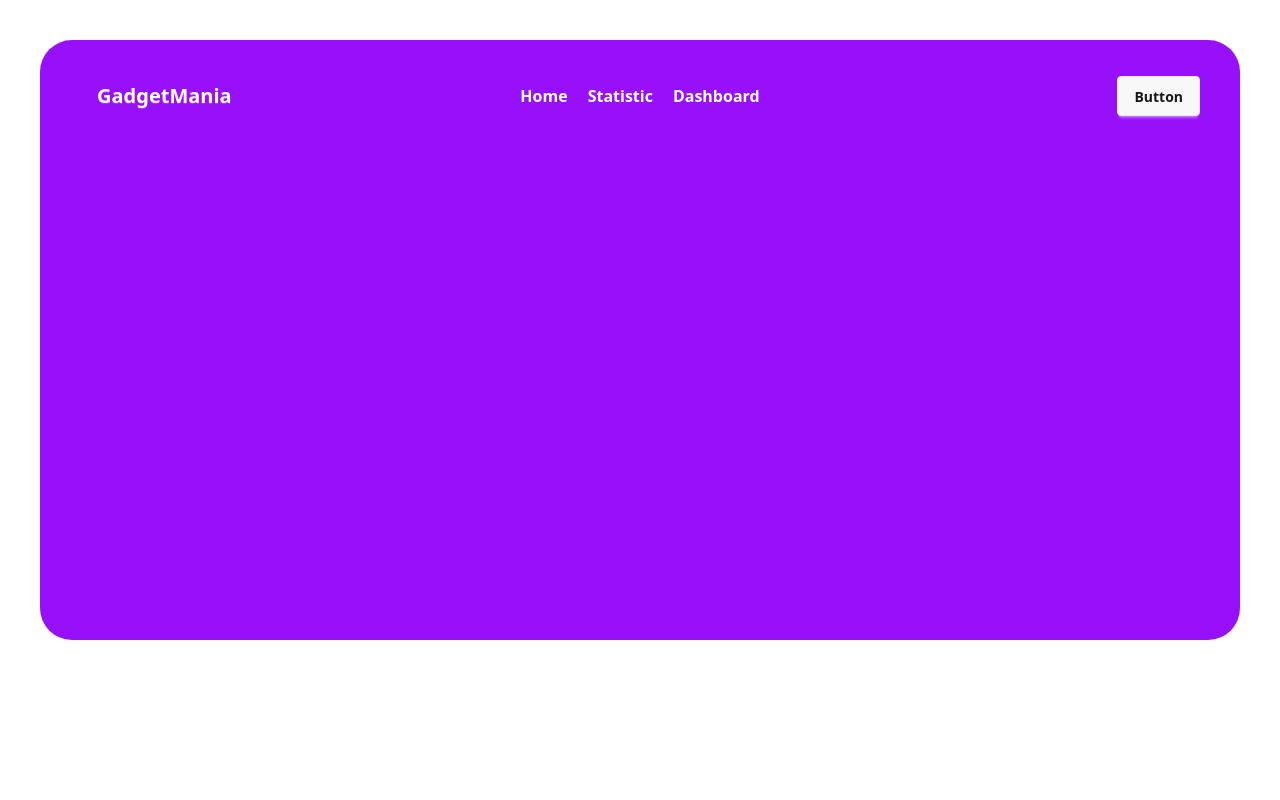
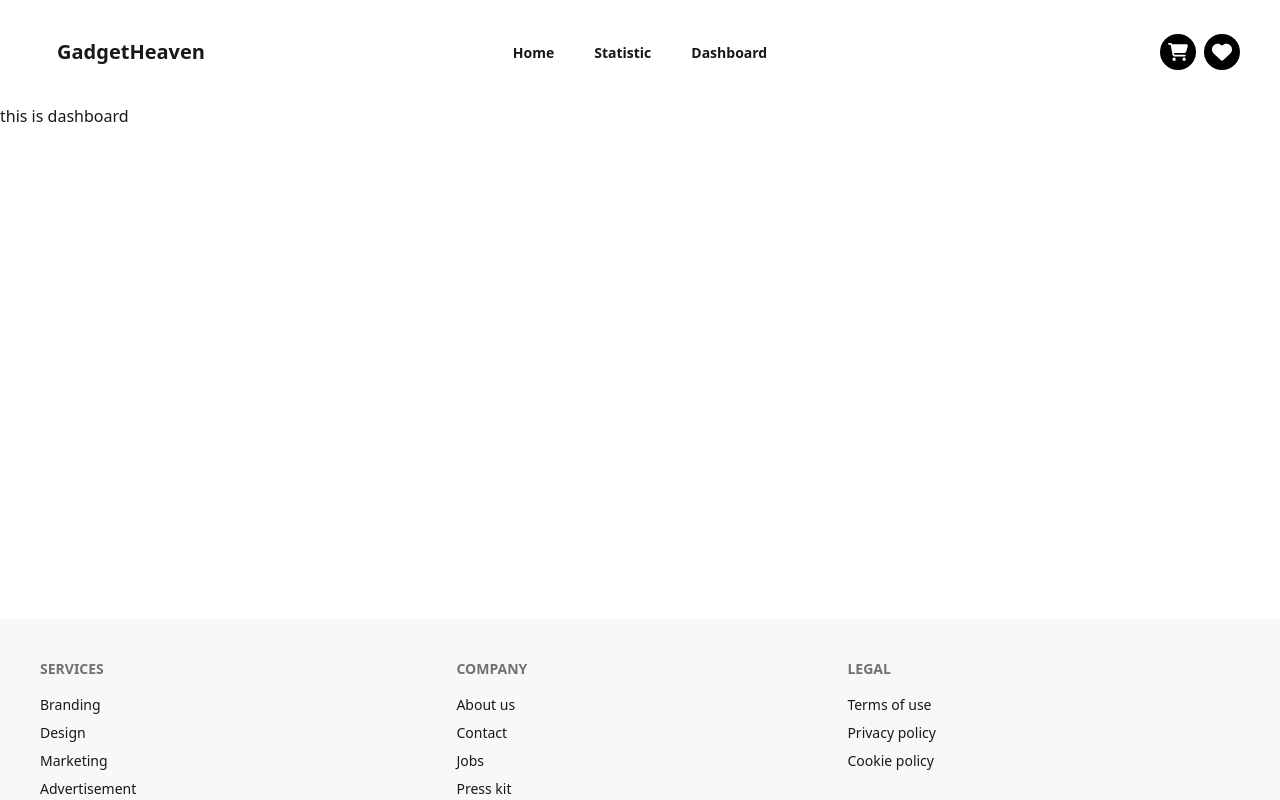
Before and after one commit to Nafiuls/gadgetHeaven, a React (Vite) app: page /dashboard in a window 1280 px wide. Shown: the top 800 px of the page. Built offline with nearby package versions, Linux system fonts and the light colour scheme.

Commit message:
navbar complete alhamdulillah

```diff
--- a/package.json
+++ b/package.json
@@ -13,6 +13,7 @@
     "@tailwindcss/vite": "^4.1.3",
     "react": "^19.0.0",
     "react-dom": "^19.0.0",
+    "react-icons": "^5.5.0",
     "react-router-dom": "^7.5.0",
     "tailwindcss": "^4.1.3"
   },
--- a/src/components/Navbar.jsx
+++ b/src/components/Navbar.jsx
@@ -1,16 +1,15 @@
 import React from "react";
 import { NavLink } from "react-router-dom";
+import { FaCartShopping, FaHeart } from "react-icons/fa6";
 
 const Navbar = () => {
   const navlinks = [
-    { name: "Home", paht: "/" },
-    { name: "Statistic", paht: "/statistic" },
-    { name: "Dashboard", paht: "/dashboard" },
+    { name: "Home", path: "/" },
+    { name: "Statistic", path: "/statistic" },
+    { name: "Dashboard", path: "/dashboard" },
   ];
   return (
-    <div className="h-[600px] rounded-4xl bg-purple-600 text-white mx-10 my-10 px-8 py-6">
-      {/* navbar */}
-      <div className="navbar bg-transparent">
+    <div className="navbar flex items-center bg-base-100 lg:px-10 lg:py-8">
       <div className="navbar-start">
         <div className="dropdown">
           <div tabIndex={0} role="button" className="btn btn-ghost lg:hidden">
@@ -32,39 +31,33 @@ const Navbar = () => {
           </div>
           <ul
             tabIndex={0}
-              className="menu menu-sm dropdown-content bg-base-100 rounded-box z-1 mt-3 w-52 p-2 shadow"
+            className="menu menu-sm dropdown-content flex flex-col gap-5 bg-base-100 rounded-box z-1 mt-3 w-52 p-2 shadow"
           >
-              <li>
-                <a>Item 1</a>
-              </li>
-              <li>
-                <a>Parent</a>
-                <ul className="p-2">
-                  <li>
-                    <a>Submenu 1</a>
-                  </li>
-                  <li>
-                    <a>Submenu 2</a>
-                  </li>
-                </ul>
-              </li>
-              <li>
-                <a>Item 3</a>
-              </li>
-            </ul>
-          </div>
-          <a className="btn btn-ghost text-xl">GadgetMania</a>
-        </div>
-        <div className="navbar-center hidden lg:flex">
-          <ul className="menu flex gap-5 text-[16px] font-semibold menu-horizontal px-1">
             {navlinks.map((item) => (
-              <NavLink key={item.name}>{item.name}</NavLink>
+              <NavLink key={item.name} to={item.path}>
+                {item.name}
+              </NavLink>
             ))}
           </ul>
         </div>
-        <div className="navbar-end">
-          <a className="btn">Button</a>
+        <a className="btn btn-ghost text-xl">GadgetHeaven</a>
       </div>
+      <div className="navbar-center hidden lg:flex">
+        <ul className="menu menu-horizontal flex gap-10 font-semibold">
+          {navlinks.map((item) => (
+            <NavLink key={item.name} to={item.path}>
+              {item.name}
+            </NavLink>
+          ))}
+        </ul>
+      </div>
+      <div className="navbar-end text-white flex items-center gap-2">
+        <button className="p-2 cursor-pointer rounded-full bg-black">
+          <FaCartShopping size={20} />
+        </button>
+        <button className="p-2 cursor-pointer rounded-full bg-black">
+          <FaHeart size={20} />
+        </button>
       </div>
     </div>
   );
--- a/src/layouts/MainLayout.jsx
+++ b/src/layouts/MainLayout.jsx
@@ -1,17 +1,20 @@
 import React from "react";
 import Navbar from "../components/Navbar";
 import Footer from "../components/Footer";
+import { Outlet } from "react-router-dom";
 
 function MainLayout() {
   return (
-    <div>
+    <>
       {/* navbar */}
       <Navbar />
       {/* dynamic section */}
-      <div className="min-h-[calc(100vh-285px)]"></div>
+      <div className="min-h-[calc(100vh-285px)]">
+        <Outlet />
+      </div>
       {/* footer */}
       <Footer />
-    </div>
+    </>
   );
 }
 
```
Also changed, not shown: src/routes/Routes.jsx (+5 -5 lines), 1 other file (tests, documents, lock files or other folders). Lines whose indentation alone changed are shown as unchanged.
